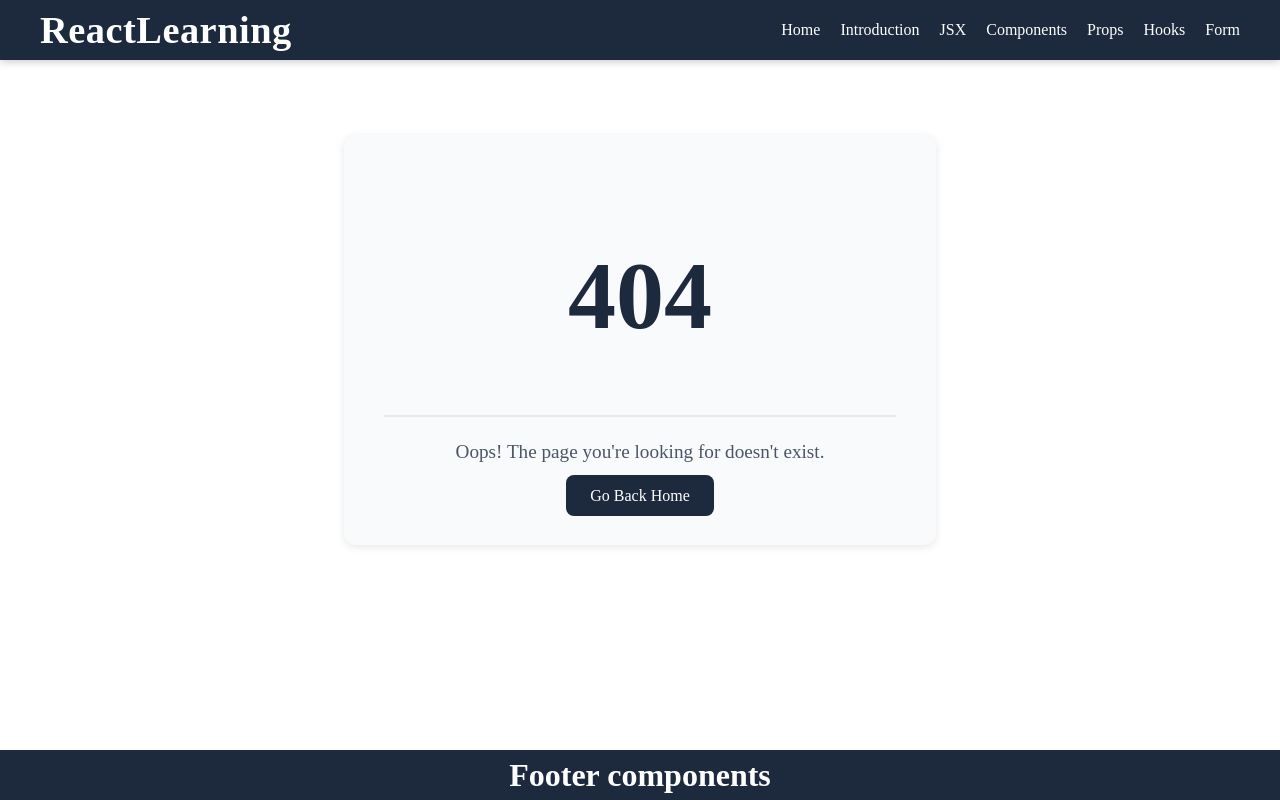
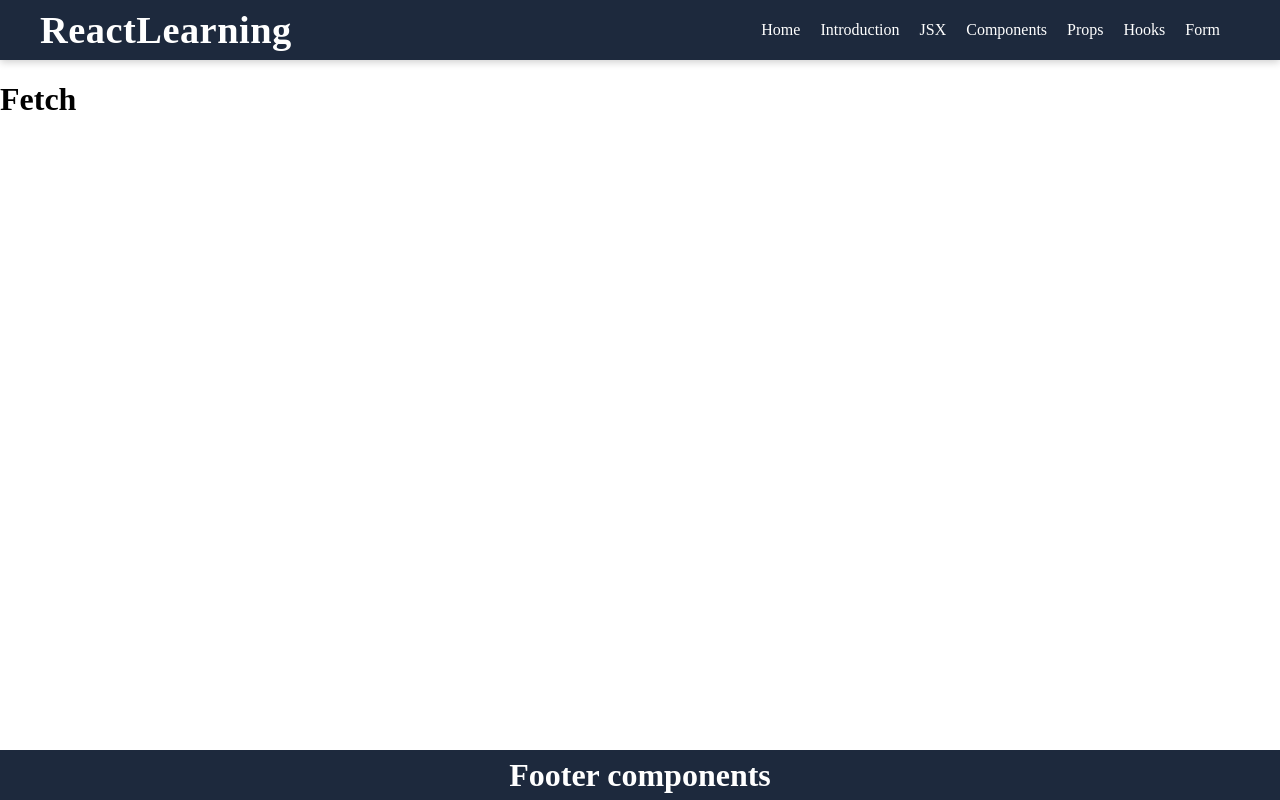
Before and after one commit to Ramsan-code/react-learning, a React (Vite) app: page /fetch in a window 1280 px wide. Before the commit this address had no page. Built offline with nearby package versions, Linux system fonts and the light colour scheme; no server answers.

Commit message:
fetch json datas

```diff
--- a/src/App.jsx
+++ b/src/App.jsx
@@ -10,6 +10,7 @@ import JSX from "./pages/JSX";
 import NotFound from "./pages/NotFound";
 import Hooks from "./pages/Hooks";
 import Forms from "./pages/Forms";
+import Fetch from "./pages/Fetch";
 
 function App() {
   return (
@@ -24,6 +25,8 @@ function App() {
           <Route path="/props" element={<Props />} />
           <Route path="/hooks" element={<Hooks />} />
           <Route path="/forms" element={<Forms />} />
+          <Route path="/fetch" element={<Fetch/>} />
+
           <Route path="*" element={<NotFound />} />
         </Routes>
       </div>
--- a/src/componensts/Header.jsx
+++ b/src/componensts/Header.jsx
@@ -28,9 +28,10 @@ function Header() {
         <Link to="/hooks" style={style.navLink}>
           Hooks
         </Link>
-         <Link to="/forms" style={style.navLink}>
+        <Link to="/forms" style={style.navLink}>
           Form
         </Link>
+        <Link to="/fetch" style={style.navLink}></Link>
       </nav>
     </header>
   );
--- /dev/null
+++ b/src/pages/Fetch.jsx
@@ -0,0 +1,17 @@
+import React, { useEffect } from "react";
+
+function Fetch() {
+  const fetchUsers = () => {
+    fetch("https://jsonplaceholder.typicode.com/users")
+      .then((response) => response.json())
+      .then((json) => console.log(json));
+  };
+  useEffect(fetchUsers, []);
+  return (
+    <div>
+      <h1>Fetch</h1>
+    </div>
+  );
+}
+
+export default Fetch;
```
